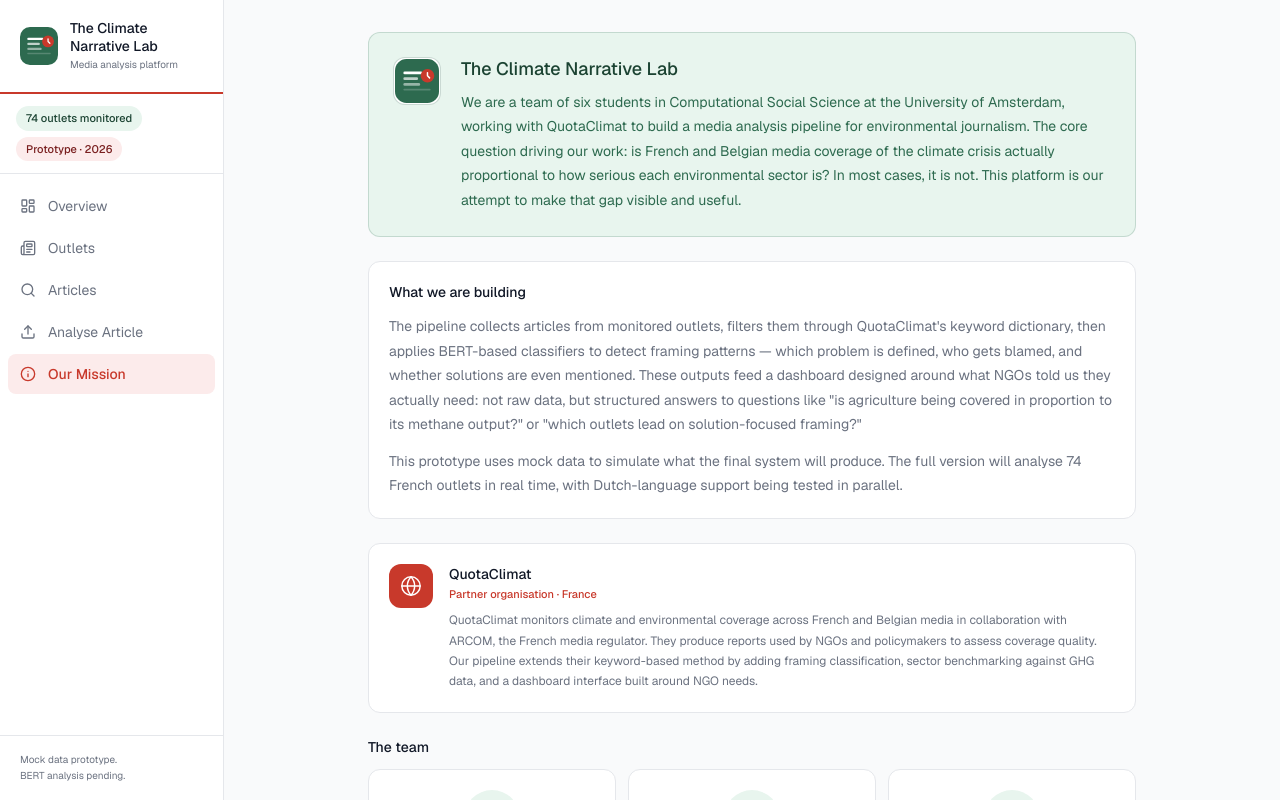
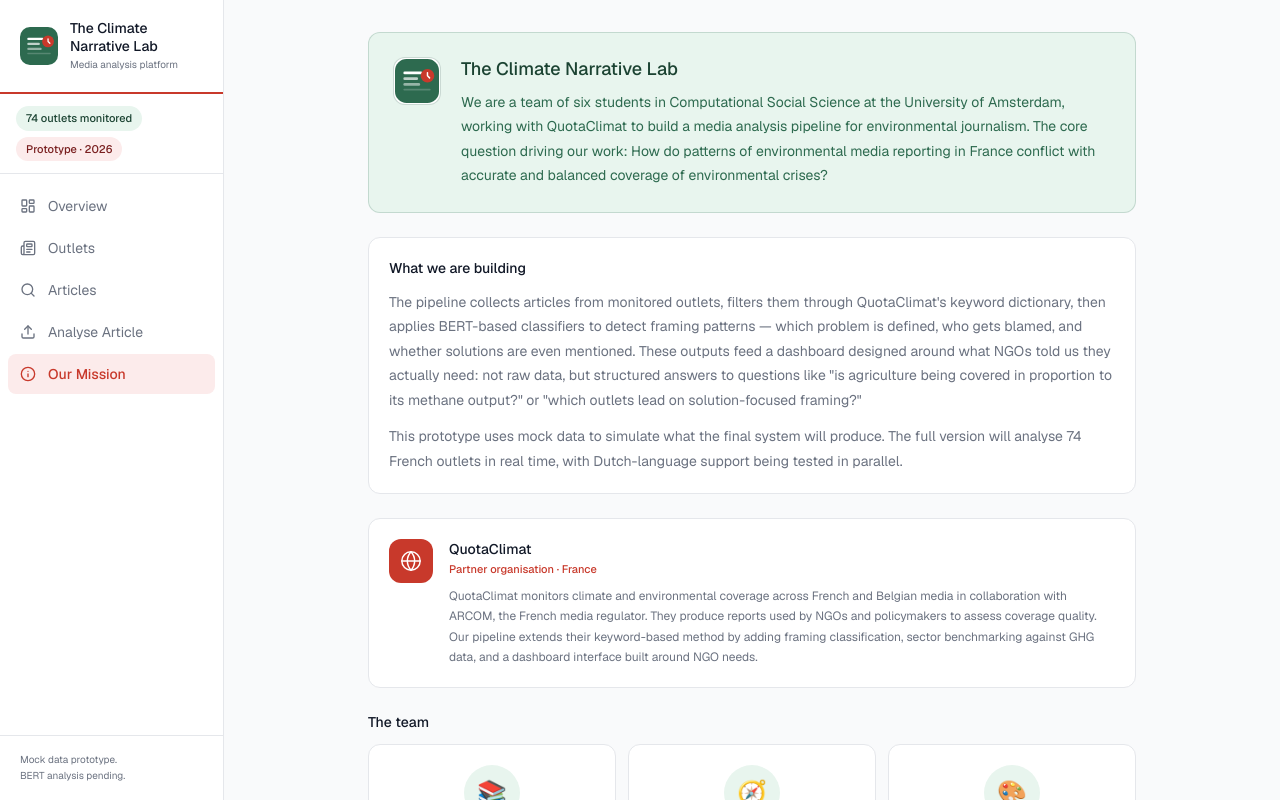
Before and after one commit to MarkT-D/quotaclimat-media-framing, a Next.js app: page /about in a window 1280 px wide. Shown: the top 800 px of the page. Built offline with nearby package versions, Linux system fonts and the light colour scheme.

Commit message:
updated project description

```diff
--- a/app/about/page.tsx
+++ b/app/about/page.tsx
@@ -44,9 +44,7 @@
           <p className="text-sm leading-relaxed" style={{ color: "var(--green)", lineHeight: 1.75 }}>
             We are a team of six students in Computational Social Science at the University of Amsterdam,
             working with QuotaClimat to build a media analysis pipeline for environmental journalism.
-            The core question driving our work: is French and Belgian media coverage of the climate crisis
-            actually proportional to how serious each environmental sector is? In most cases, it is not.
-            This platform is our attempt to make that gap visible and useful.
+            The core question driving our work: How do patterns of environmental media reporting in France conflict with accurate and balanced coverage of environmental crises?
           </p>
         </div>
       </div>
```
